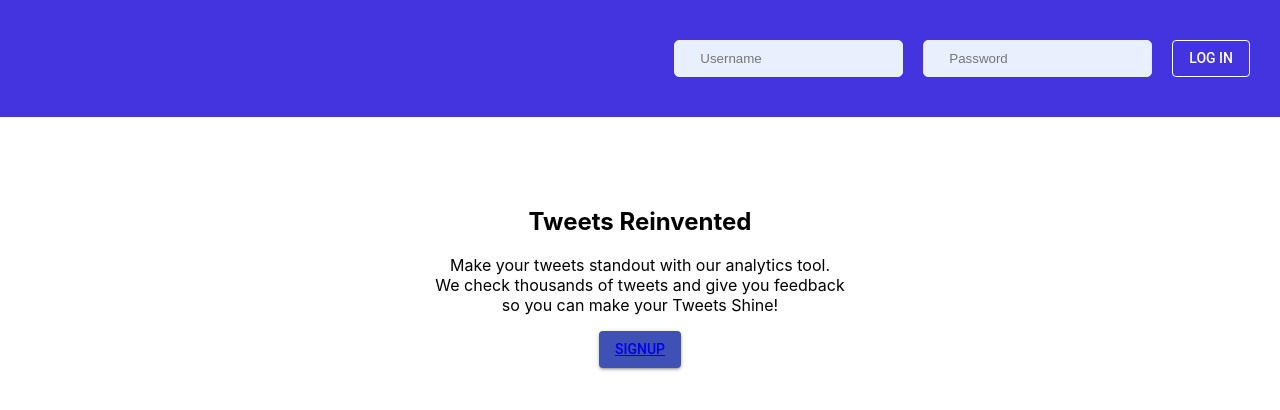
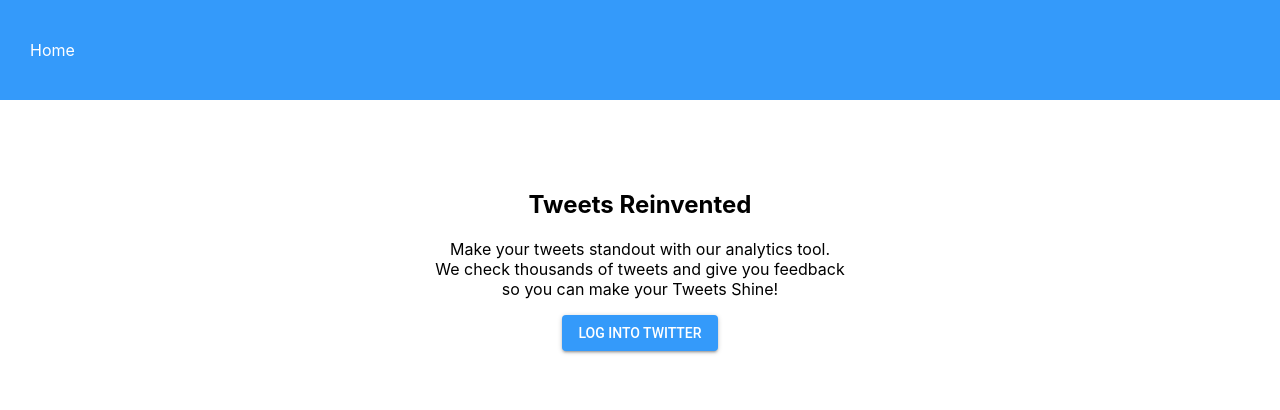
Before and after one commit to tweet-better-build-week-2/Frontend, a React (Create React App) app: page / in a window 1280 px wide. Shown: the top 410 px of the page. Built offline with nearby package versions, Linux system fonts and the light colour scheme; the HTML template or start-up script is replaced by a standard one.

Commit message:
Site refactored to login with Auth0

```diff
--- a/src/App.css
+++ b/src/App.css
@@ -34,10 +34,10 @@
 
 .login-form {
   display: flex;
-  justify-content: flex-end;
+  justify-content: flex-start;
   padding: 40px 30px;
   width: auto;
-  background-color: #4334e0
+  background-color: #349AFA;
 }
 
 input {
@@ -51,3 +51,8 @@
 .welcome-text {
   margin-top: 90px;
 }
+
+.home-link {
+  color: white;
+  text-decoration: none;
+}
--- a/src/Components/LoginForm.js
+++ b/src/Components/LoginForm.js
@@ -25,15 +25,15 @@
     login = e => {
         e.preventDefault();
         this.props.login(this.state.credentials).then(() => {
-            this.props.history.push('/protected');
+            this.props.history.push('/');
         });
     };
 
     render() {
         return (
             <div>
-                <form className="login-form" onSubmit={this.login}>
-                    <input
+                <div className="login-form">
+                    {/* <input
                         type="text"
                         name="username"
                         value={this.state.credentials.username}
@@ -46,25 +46,23 @@
                         value={this.state.credentials.password}
                         onChange={this.handleChange}
                         placeholder="Password"
-                    />
+                    /> */}
+                    <Link className="home-link" to="/">Home</Link>
+                </div>
+                <div className="welcome-text">
+                    <h2>Tweets Reinvented</h2>
+                    <p>Make your tweets standout with our analytics tool. <br /> We check thousands of tweets and give you feedback <br />so you can make your Tweets Shine!</p>
                     <Button
+                        variant="contained"
+                        color="primary"
                         style={{
-                            color: "#ffffff",
-                            borderColor: "#ffffff"
-                        }}
-                        variant="outlined">
-                        {this.props.isLoggingIn ? (
-                            <Loader type="ThreeDots" color="#1f2a38" height="12" width="26" />
-                        ) : (
-                                'Log In'
-                            )}
+                            backgroundColor: "#349AFA",
+                            color: "white",
+                            textDecoration: "none"
+                        }}>
+                        Log Into Twitter
                     </Button>
-                </form>
-                <div className="welcome-text">
-          <h2>Tweets Reinvented</h2>
-          <p>Make your tweets standout with our analytics tool. <br /> We check thousands of tweets and give you feedback <br />so you can make your Tweets Shine!</p>
-          <Button variant="contained" color="primary" ><Link to="/signup">Signup</Link></Button>
-        </div>
+                </div>
             </div>
         )
     }
@@ -72,9 +70,9 @@
 
 const mapStateToProps = state => ({
     isLoggingIn: state.isLoggingIn
-  });
+});
 
-  export default connect(
+export default connect(
     mapStateToProps,
     { login }
-  )(LoginForm);
+)(LoginForm);
--- a/src/Components/SignUpForm.css
+++ b/src/Components/SignUpForm.css
@@ -0,0 +1,14 @@
+.header {
+    display: flex;
+    justify-content: flex-end;
+    padding: 40px 30px;
+    width: auto;
+    background-color: #4334e0
+}
+
+.SignUpForm-container-174{
+    display: flex;
+    flex-direction: column;
+    width: 30%;
+    margin: 0 auto;
+}
--- a/src/Components/SignUpForm.js
+++ b/src/Components/SignUpForm.js
@@ -1,6 +1,8 @@
 import React, { Component } from 'react'
 import { withStyles } from '@material-ui/core/styles';
 import TextField from '@material-ui/core/TextField';
+import Button from '@material-ui/core/Button';
+import { Link } from 'react-router-dom';
 import "./SignUpForm.css";
 
 const styles = theme => ({
@@ -36,7 +38,17 @@
     render() {
         const { classes } = this.props;
         return (
-            <div className="signup-container">
+            <div>
+                <div className="header">
+                <Button
+                        style={{
+                            color: "#ffffff",
+                            borderColor: "#ffffff"
+                        }}
+                        variant="outlined"><Link to="/">
+                            Back to Login
+                    </Link></Button>
+                </div>
                 <form className={classes.container} noValidate autoComplete="off">
                     <TextField
                         id="outlined-name"
@@ -51,7 +63,6 @@
                     <TextField
                         id="outlined-uncontrolled"
                         label="Usernanme"
-                        defaultValue="Username"
                         className={classes.textField}
                         margin="normal"
                         variant="outlined"
@@ -61,11 +72,11 @@
                         required
                         id="outlined-required"
                         label="Password"
-                        defaultValue="Password"
                         className={classes.textField}
                         margin="normal"
                         variant="outlined"
                     />
+                    <Button variant="contained" color="primary" >Sign Up</Button>
                 </form>
 
             </div>
```
